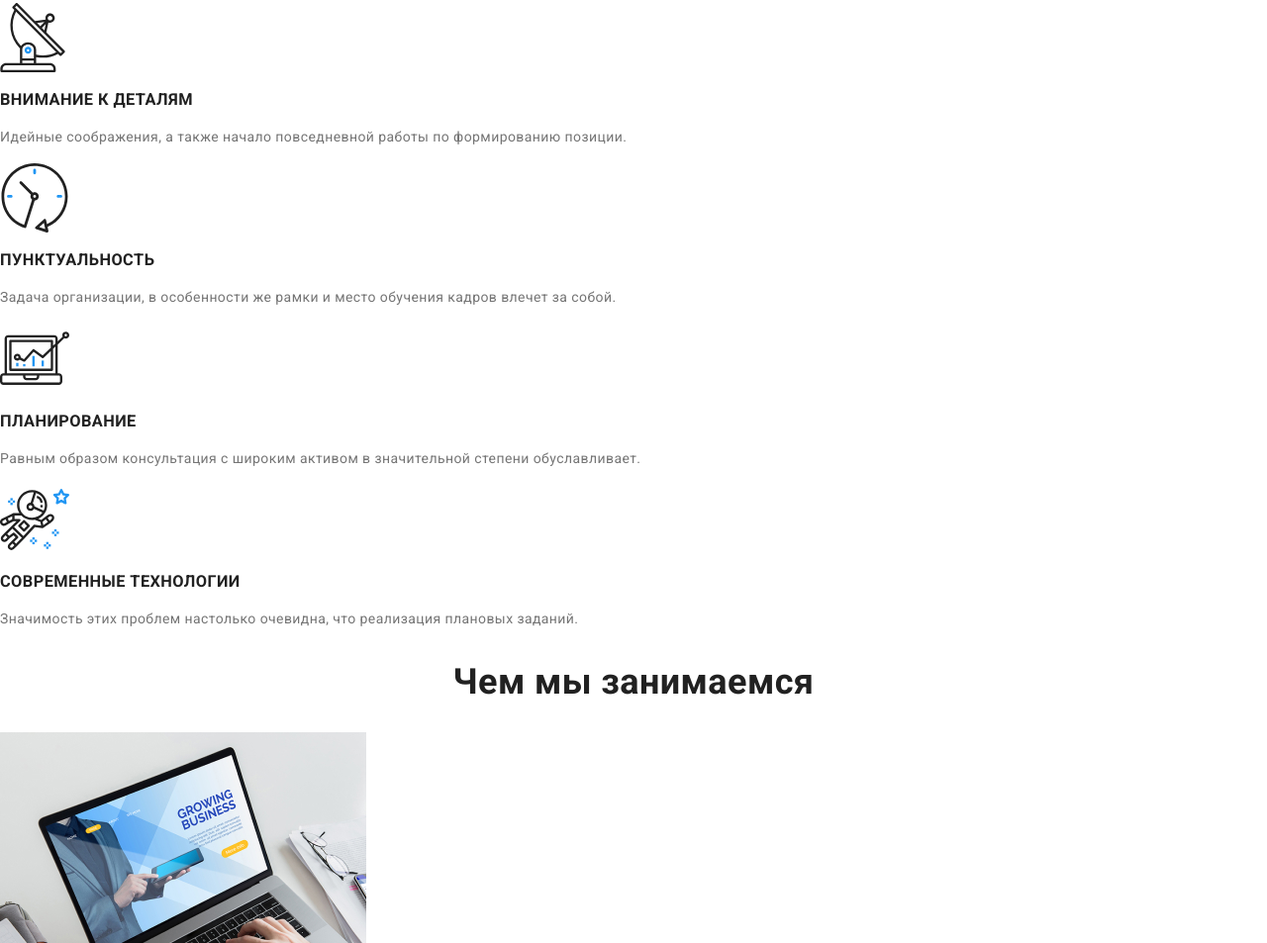
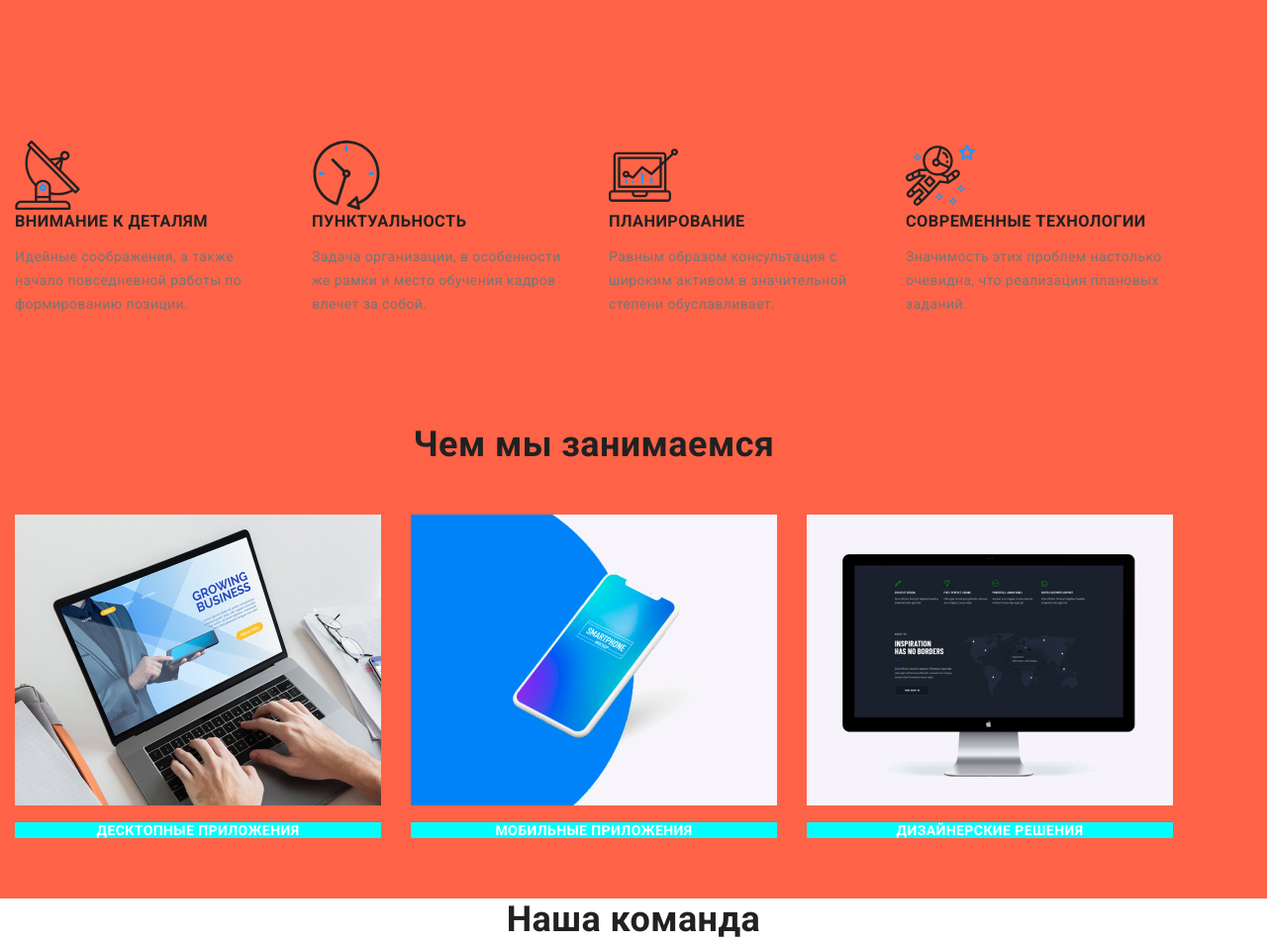
Before and after one commit to Vitalii-Skubii/goit-markup-hw-03, a plain HTML site: page index.html in a window 1280 px wide. Shown: the part 635-1588 px from the top of the page at 99% size. Drawn offline with Linux system fonts and the light colour scheme.

Commit message:
header-activities
Добавлена и исправлена стилизация header-activities

```diff
--- a/css/styles.css
+++ b/css/styles.css
@@ -46,22 +46,31 @@ body {
 .list {
   list-style: none;
   padding: 0px;
+  margin: 0px;
 }
 
 .header,
-.hero {
-  display: flex;
+.hero,
+.advantages,
+.activities {
   background-color: tomato;
   margin-left: auto;
   margin-right: auto;
 }
 
 .container {
-  display: flex;
   width: 1200px;
   padding-left: 15px;
   padding-right: 15px;
+}
+
+.header > .container {
+  display: flex;
   align-items: center;
+}
+
+.hero > .container {
+  text-align: center;
 }
 
 .logo {
@@ -190,16 +199,47 @@ body {
 .hero-button:focus {
   background-color: #188ce8;
 }
+.advantages > .container {
+  padding-top: 94px;
+  padding-bottom: 47px;
+}
 
 .advantages-title {
   font-weight: 700;
   line-height: 1.14;
   text-transform: uppercase;
   color: var(--title-color);
+
+  margin-top: 0px;
+  margin-bottom: 0px;
+}
+.advantages-list {
+  display: flex;
+}
+
+.advantages-list-item {
+  width: 270px;
+}
+
+.advantages-list-item:not(:last-child) {
+  margin-right: 30px;
 }
 
 .advantages-description {
   line-height: 1.71;
+}
+
+.activities > .container {
+  padding-top: 47px;
+  padding-bottom: 47px;
+}
+
+.activities-list {
+  display: flex;
+}
+
+.activities-list-item:not(:last-child) {
+  margin-right: 30px;
 }
 
 .activities-title,
@@ -210,6 +250,9 @@ body {
   line-height: 1.17;
   text-align: center;
   color: var(--title-color);
+
+  margin-top: 0px;
+  margin-bottom: 50px;
 }
 
 .activities-descr {
--- a/index.html
+++ b/index.html
@@ -46,15 +46,19 @@
       <!-- Hero -->
       <section class="hero">
         <div class="container">
-          <h1 class="hero-title">Эффективные решения для вашего бизнеса</h1>
+          <h1 class="hero-title">
+            Эффективные решения <br />
+            для вашего бизнеса
+          </h1>
           <button class="hero-button">Заказать услугу</button>
         </div>
       </section>
       <!-- Преимущества -->
       <section class="advantages">
+        <div class="container">
           <h2 hidden>Наши преимущества</h2>
           <ul class="advantages-list list">
-          <li>
+            <li class="advantages-list-item">
               <img src="./images/satelite.svg" alt="сателитарная антенна" />
               <h3 class="advantages-title">Внимание к деталям</h3>
               <p class="advantages-description">
@@ -62,15 +66,15 @@
                 формированию позиции.
               </p>
             </li>
-          <li>
+            <li class="advantages-list-item">
               <img src="./images/clock.svg" alt="часы" />
               <h3 class="advantages-title">Пунктуальность</h3>
               <p class="advantages-description">
-              Задача организации, в особенности же рамки и место обучения кадров
-              влечет за собой.
+                Задача организации, в особенности же рамки и место обучения
+                кадров влечет за собой.
               </p>
             </li>
-          <li>
+            <li class="advantages-list-item">
               <img src="./images/diagram.svg" alt="диаграмма" />
               <h3 class="advantages-title">Планирование</h3>
               <p class="advantages-description">
@@ -78,7 +82,7 @@
                 степени обуславливает.
               </p>
             </li>
-          <li>
+            <li class="advantages-list-item">
               <img src="./images/astronaut.svg" alt="астронавт" />
               <h3 class="advantages-title">Современные технологии</h3>
               <p class="advantages-description">
@@ -87,12 +91,14 @@
               </p>
             </li>
           </ul>
+        </div>
       </section>
       <!-- Что мы делаем -->
       <section class="activities">
+        <div class="container">
           <h2 class="activities-title">Чем мы занимаемся</h2>
           <ul class="activities-list list">
-          <li>
+            <li class="activities-list-item">
               <img
                 src="./images/laptop.jpg"
                 alt="ноутбук"
@@ -101,7 +107,7 @@
               />
               <p class="activities-descr">Десктопные приложения</p>
             </li>
-          <li>
+            <li class="activities-list-item">
               <img
                 src="./images/smartphone.jpg"
                 alt="смартфон"
@@ -110,7 +116,7 @@
               />
               <p class="activities-descr">Мобильные приложения</p>
             </li>
-          <li>
+            <li class="activities-list-item">
               <img
                 src="./images/monitor.jpg"
                 alt="монитор"
@@ -120,6 +126,7 @@
               <p class="activities-descr">Дизайнерские решения</p>
             </li>
           </ul>
+        </div>
       </section>
       <!-- Наша команда -->
       <section class="team">
```
Lines whose indentation alone changed are shown as unchanged.
